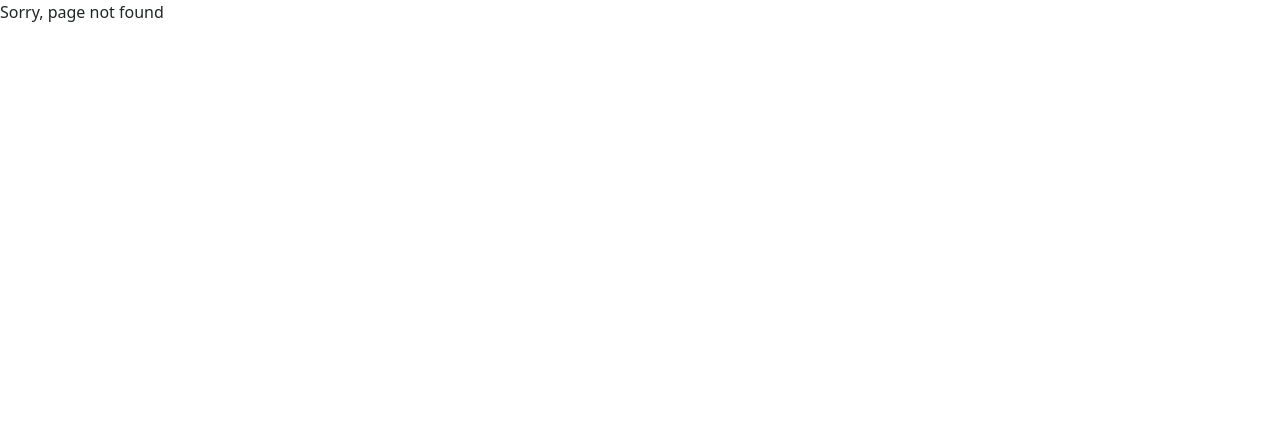
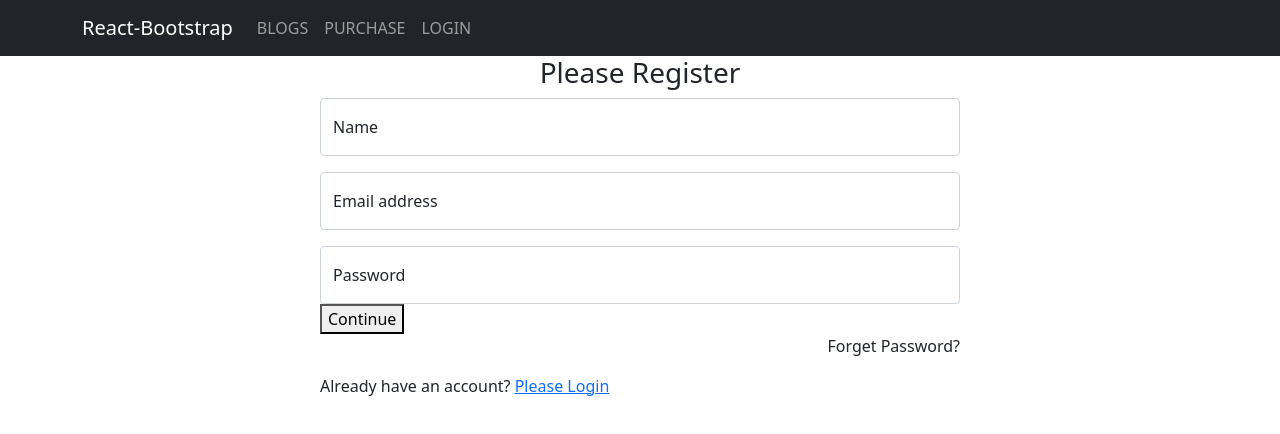
Before and after one commit to Tanimismat/Manufacturer-website-client-side, a React (Create React App) app: page /register in a window 1280 px wide. Before the commit this address had no page. Shown: the top 434 px of the page. Built offline with nearby package versions, Linux system fonts and the light colour scheme.

Commit message:
register

```diff
--- a/src/App.js
+++ b/src/App.js
@@ -3,6 +3,7 @@ import { Route, Routes } from 'react-router-dom';
 import Blogs from './Components/Blogs/Blogs';
 import Home from './Components/HomePage/Home';
 import Login from './Components/Login/Login';
+import Register from './Components/Login/Register';
 import Purchase from './Components/Purchase/Purchase';
 import NotFound from './Components/Shared/NotFound';
 
@@ -15,6 +16,7 @@ function App() {
         <Route path='/blogs' element={<Blogs></Blogs>}></Route>
         <Route path='/purchase' element={<Purchase></Purchase>}></Route>
         <Route path='/login' element={<Login/>}></Route>
+        <Route path='/register' element={<Register/>}></Route>
         <Route path='*' element={<NotFound/>}></Route>
       </Routes>
     </div>
--- a/src/Components/Login/Login.js
+++ b/src/Components/Login/Login.js
@@ -4,6 +4,7 @@ import { useForm } from 'react-hook-form';
 import auth from '../../firebase.init';
 import { useSignInWithEmailAndPassword, useSignInWithGoogle } from 'react-firebase-hooks/auth';
 import Loading from '../Shared/Loading';
+import { Link } from 'react-router-dom';
 
 const Login = () => {
 
@@ -47,7 +48,6 @@ return (
         <div className="w-50 mx-auto">
             <div className="text-center">
                 <h3>Sign in</h3>
-                <p>to continue access</p>
             </div>
 
             <form onSubmit={handleSubmit(onSubmit)} className='needs-validation' >
@@ -58,6 +58,7 @@ return (
                         id="floatingInput"
                         placeholder="name@example.com"
                         name='email'
+                        autoComplete='off'
                         {...register('email', {
                             required: {
                                 value: true,
@@ -104,7 +105,7 @@ return (
             </form>
 
             <p className="text-end">Forget Password?</p>
-            <p>Don't have an account? Please Register</p>
+            <p>Don't have an account? <Link to="/register">Please Register</Link> </p>
 
             <p className='text-center'>or Connect with Social Media</p>
             <button onClick={()=> signInWithGoogle()} className="w-100 mb-2">Sign in with Google</button>
--- a/src/Components/Login/Register.js
+++ b/src/Components/Login/Register.js
@@ -1,10 +1,131 @@
-import React from 'react';
+import React, { useState } from 'react';
+import Header from '../Shared/Header';
+import { useForm } from 'react-hook-form';
+import auth from '../../firebase.init';
+import Loading from '../Shared/Loading';
+import { Link } from 'react-router-dom';
+import { useCreateUserWithEmailAndPassword } from 'react-firebase-hooks/auth';
 
 const Register = () => {
+    const { register, formState: { errors }, handleSubmit } = useForm();
+    const [userInfo, setUserInfo] = useState();
+
+    const [
+        createUserWithEmailAndPassword,
+        user,
+        loading,
+        error,
+    ] = useCreateUserWithEmailAndPassword(auth);
+
+    let signInError;
+
+    if (error) {
+        signInError = <p className="text-danger text-center"><small>{ error?.message}</small></p>
+    }
+
+    if (loading) {
+        return <Loading></Loading>
+    }
+
+    if (user) {
+        console.log( user)
+    }
+
+    const onSubmit = data => {
+        setUserInfo(data)
+        console.log(data)
+        createUserWithEmailAndPassword(data.email, data.password)
+    }
+    console.log("errors",errors)
+    console.log("user info",userInfo)
     return (
         <div>
-            <h5>register page</h5>
+        <Header></Header>
+        <div className="w-50 mx-auto">
+            <div className="text-center">
+                <h3>Please Register</h3>
+            </div>
+
+            <form onSubmit={handleSubmit(onSubmit)} className='needs-validation' >
+                <div className="form-floating mb-3">
+                    <input
+                        type="text"
+                        className="form-control"
+                        id="floatingInput"
+                        placeholder="Name"
+                        name='name'
+                        autoComplete='off'
+                        {...register('name', {
+                            required: {
+                                value: true,
+                                message: "Name is required"
+                            }
+                        })}
+                    />
+                    <label htmlFor="floatingInput">Name</label>
+                    </div>
+                <div className='text-danger'>
+                    {errors.name?.type === 'required' && <p>{errors.name.message}</p>}
+                </div>
+                <div className="form-floating mb-3">
+                    <input
+                        type="email"
+                        className="form-control"
+                        id="floatingInput"
+                        placeholder="name@example.com"
+                        name='email'
+                        autoComplete='off'
+                        {...register('email', {
+                            required: {
+                                value: true,
+                                message: "Email is required"
+                            },
+                            pattern: {
+                                value: /^\w+([\.-]?\w+)*@\w+([\.-]?\w+)*(\.\w{2,3})/,
+                                message: 'Please provide a valid email'
+                            }
+                        })}
+                    />
+                    <label htmlFor="floatingInput">Email address</label>
+                </div>
+                <div className='text-danger'>
+                    {errors.email?.type === 'required' && <p>{errors.email.message}</p>}
+                    {errors.email?.type === 'pattern' && <p>{errors.email.message}</p>}
+                </div>
+
+                <div className="form-floating">
+                    <input
+                        type="password"
+                        className="form-control" id="floatingPassword"
+                        placeholder="Password"
+                        name='password'
+                        {...register('password', {
+                        required: {
+                                value: true,
+                                message: "Password is required"
+                            },
+                            pattern: {
+                                value: /^(?=.*[A-Za-z])(?=.*\d)(?=.*[@$!%*#?&])[A-Za-z\d@$!%*#?&]{8,}$/,
+                                message:'Password must be eight characters including one letter, one number and one special character'
+                        }
+                    })}
+                    />
+                    <label htmlFor="floatingPassword">Password</label>
+                </div>
+                <div className='text-danger'>
+                    {errors.password?.type === 'required' && <p>{errors.password.message}</p>}
+                    {errors.password?.type === 'pattern' && <p>{errors.password.message}</p>}
+                </div>
+                { signInError }
+                <button>Continue</button>
+            </form>
+
+            <p className="text-end">Forget Password?</p>
+            <p>Already have an account? <Link to="/login">Please Login</Link> </p>
+
         </div>
+
+    </div>
     );
 };
 
--- a/src/Components/Shared/Loading.js
+++ b/src/Components/Shared/Loading.js
@@ -3,7 +3,7 @@ import { Button, Spinner } from 'react-bootstrap';
 
 const Loading = () => {
     return (
-        <div>
+        <div className="d-flex justify-content-center align-items-center">
             <Button variant="dark" disabled>
                     <Spinner
                         as="span"
```
